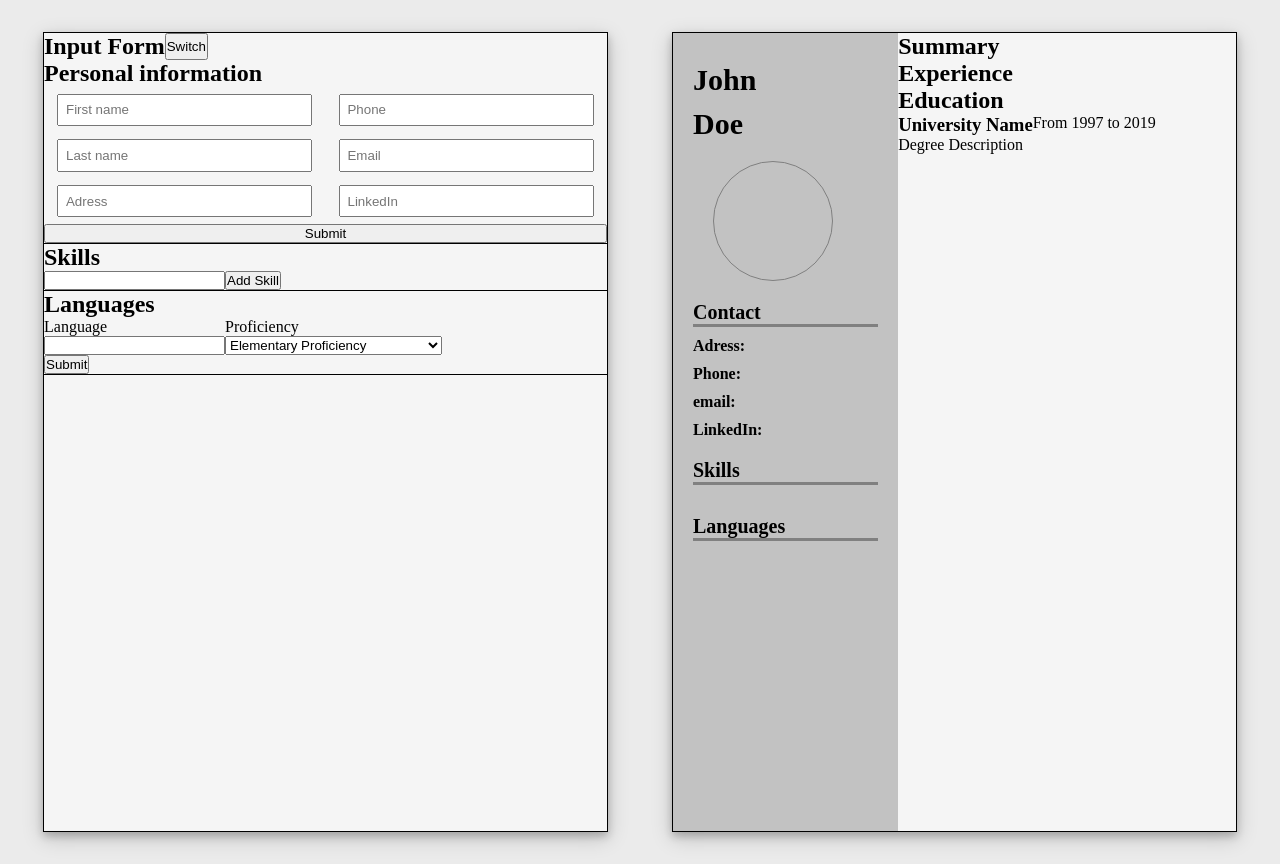
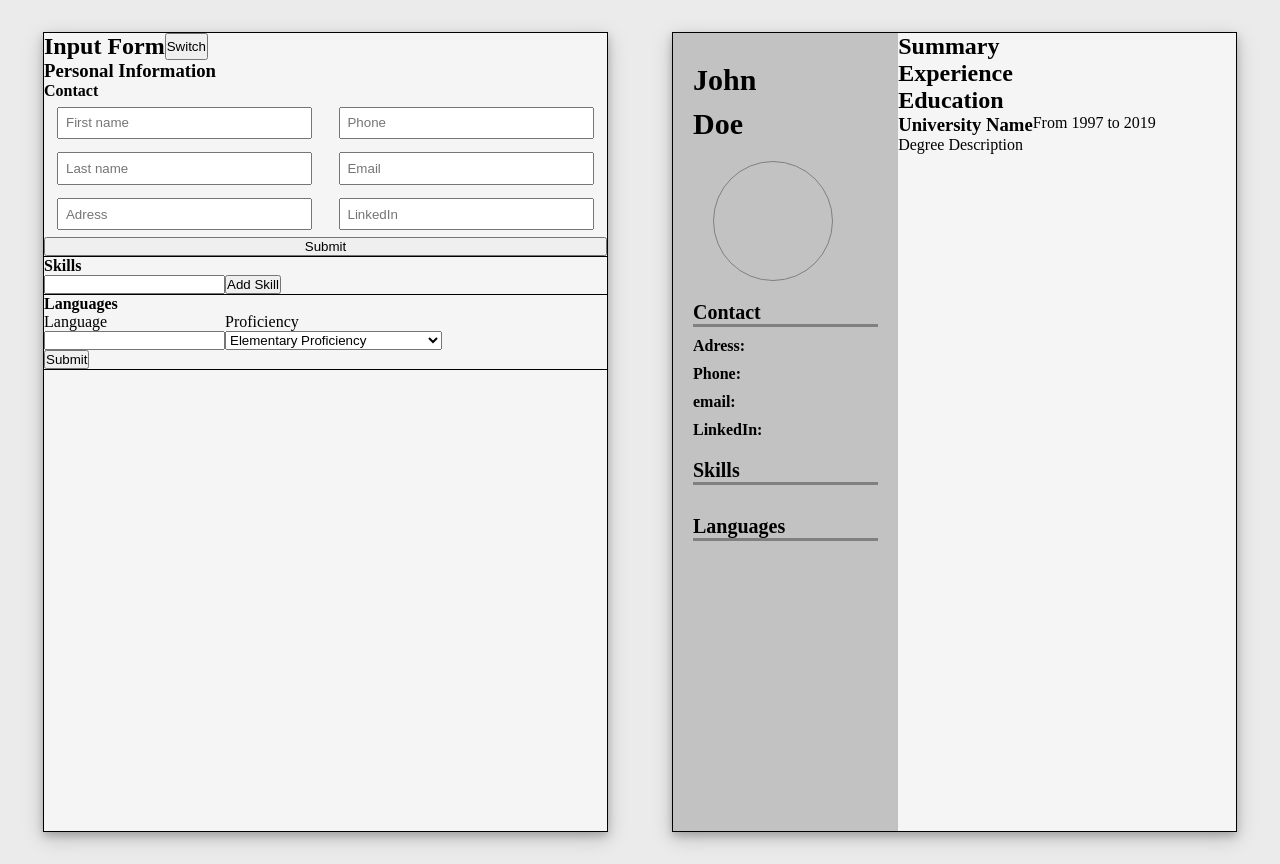
Before and after one commit to MrDando/CV-Project, a React (Create React App) app: page / in a window 1280 px wide. Built offline with nearby package versions, Linux system fonts and the light colour scheme.

Commit message:
Refactored input form JSX

```diff
--- a/src/Components/Form/PersonalForm.js
+++ b/src/Components/Form/PersonalForm.js
@@ -6,8 +6,11 @@ import LanguagesForm from './PersonalForm/LanguagesForm'
 function PersonalForm(props) {
     return (
         <div className='form-personal'>
-            <div className='form-section'>
-              <h2>Personal information</h2>
+          <div className='form-section-header'>
+            <h3>Personal Information</h3>
+          </div>
+          <div className='contact form-section'>
+            <h4>Contact</h4>
             <form className='flex column' onSubmit={props.submitForm}>
               <div className ='flex justified-center'>
                 <div className ='flex column' style={{flex: 1}}>
@@ -25,7 +28,7 @@ function PersonalForm(props) {
             </form>
           </div>
           <div className='skills form-section'>
-              <h2>Skills</h2>
+            <h4>Skills</h4>
             <SkillForms skills={props.data.skills}
                         modifySkill={props.modifySkill}/>
             <div>
@@ -35,9 +38,12 @@ function PersonalForm(props) {
               </form>
             </div>
           </div>
+          <div className='languages form-section'>
+            <h4>Languages</h4>
             <LanguagesForm  addLanguage={props.addLanguage}
                             modifyLanguage={props.modifyLanguage}
                             languages={props.data.languages}/>
+          </div>
         </div>
     )
 }
--- a/src/Components/Form/PersonalForm/LanguagesForm.js
+++ b/src/Components/Form/PersonalForm/LanguagesForm.js
@@ -2,8 +2,7 @@ import React from 'react'
 
 function LanguagesForm(props) {
     return (
-        <div className='languages form-section'>
-            <h2>Languages</h2>
+        <div>
           <div>
               {props.languages.map(language => {
                   return  <div key={language.key}>
--- a/src/Components/Form/ProfessionalForm.js
+++ b/src/Components/Form/ProfessionalForm.js
@@ -37,15 +37,18 @@ function ExperienceForm(props) {
 function ProfessionalForm(props) {
     return (
         <div className='form-professional'>
+            <div className='form-section-header'>
+                <h3>Professional Information</h3>
+            </div>
             <div className='form-section'>
-                <h2>Summary</h2>
+                <h4>Summary</h4>
                 <form className='flex column' onSubmit={props.submitSummary}>
                     <textarea name="summary" cols="40" rows="5"></textarea>
                     <button type='submit'>Submit</button>
                 </form>
             </div>
             <div className='form-section'>
-                <h2>Experience</h2>
+                <h4>Experience</h4>
                 <ExperienceForm experiences={props.data.experiences} modifyExperience={props.modifyExperience}/>
                 <div className='experience-form'>
                     <form className='flex column' onSubmit={props.submitExperience}>
```
Lines whose indentation alone changed are shown as unchanged.
